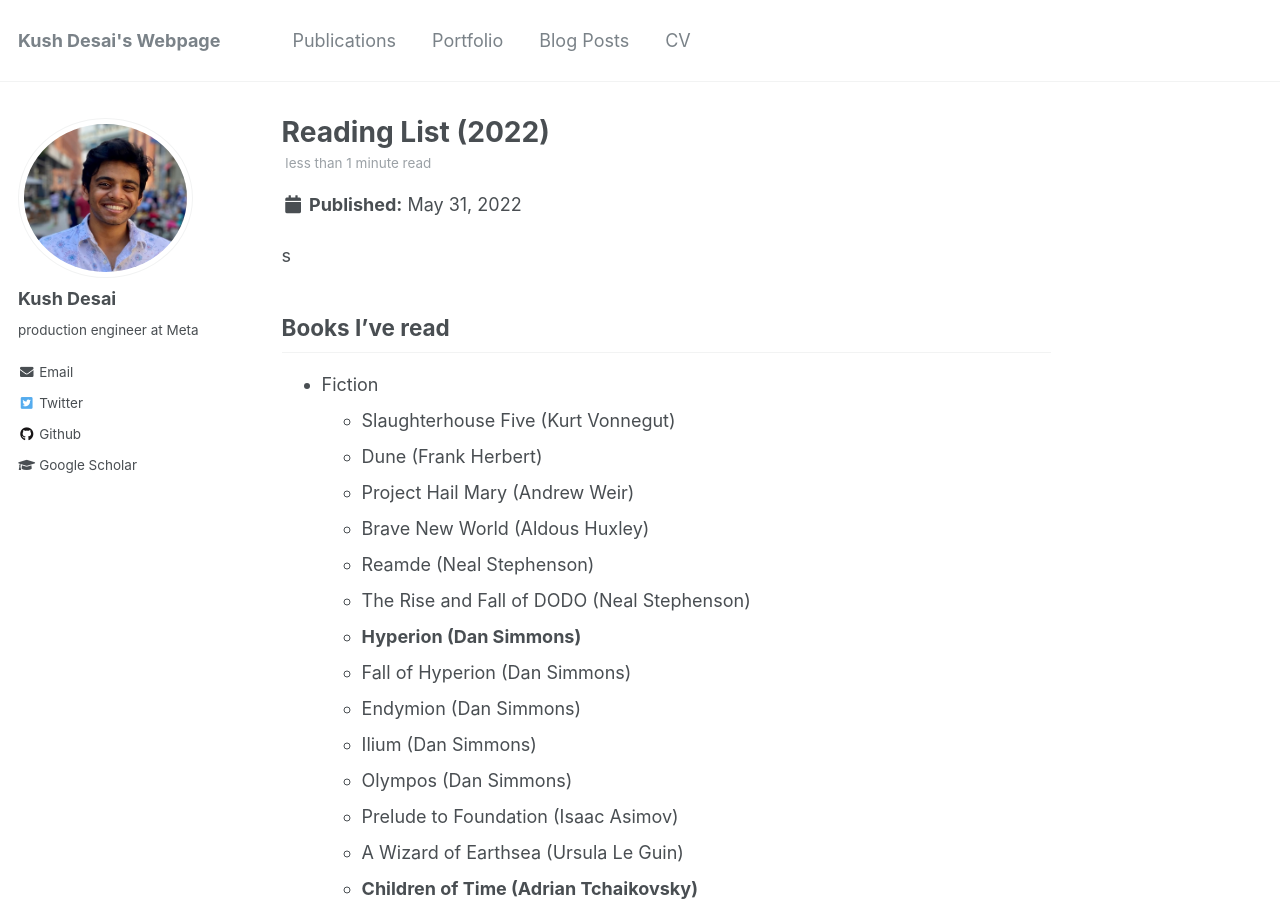
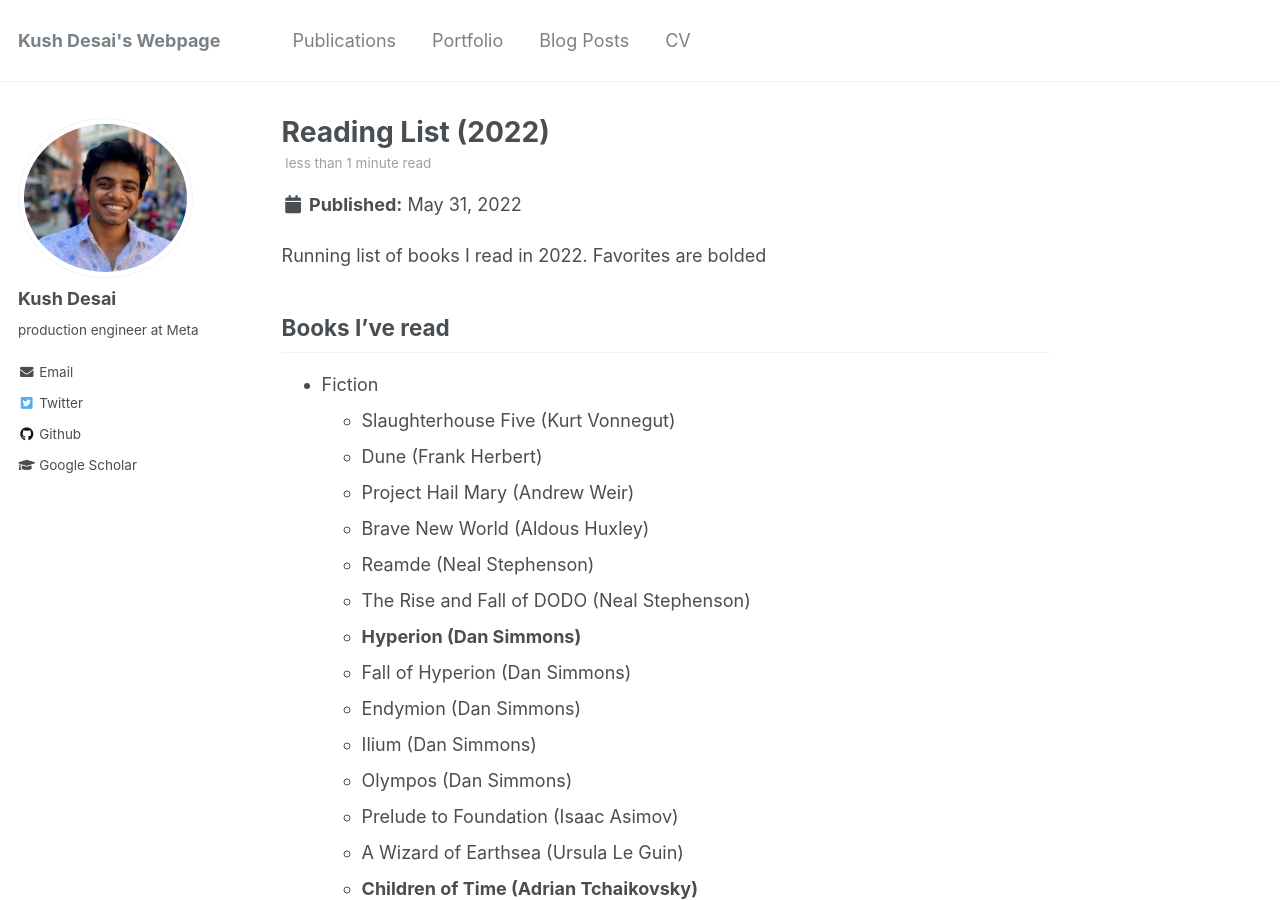
Before and after one commit to kdesai2018/kdesai2018.github.io, a Jekyll site: the page built from _posts/2022-01-01-book-2022.md, in a window 1280 px wide and 900 px high. Built offline with Jekyll 4.4.1, drawn with Linux system fonts in a browser that asks for light colours.

Commit message:
book 2022 fix

```diff
--- a/_posts/2022-01-01-book-2022.md
+++ b/_posts/2022-01-01-book-2022.md
@@ -6,7 +6,8 @@ tags:
   - general
 ---
 
-s
+Running list of books I read in 2022. Favorites are bolded
+
 ## Books I've read
 
 - Fiction
```
